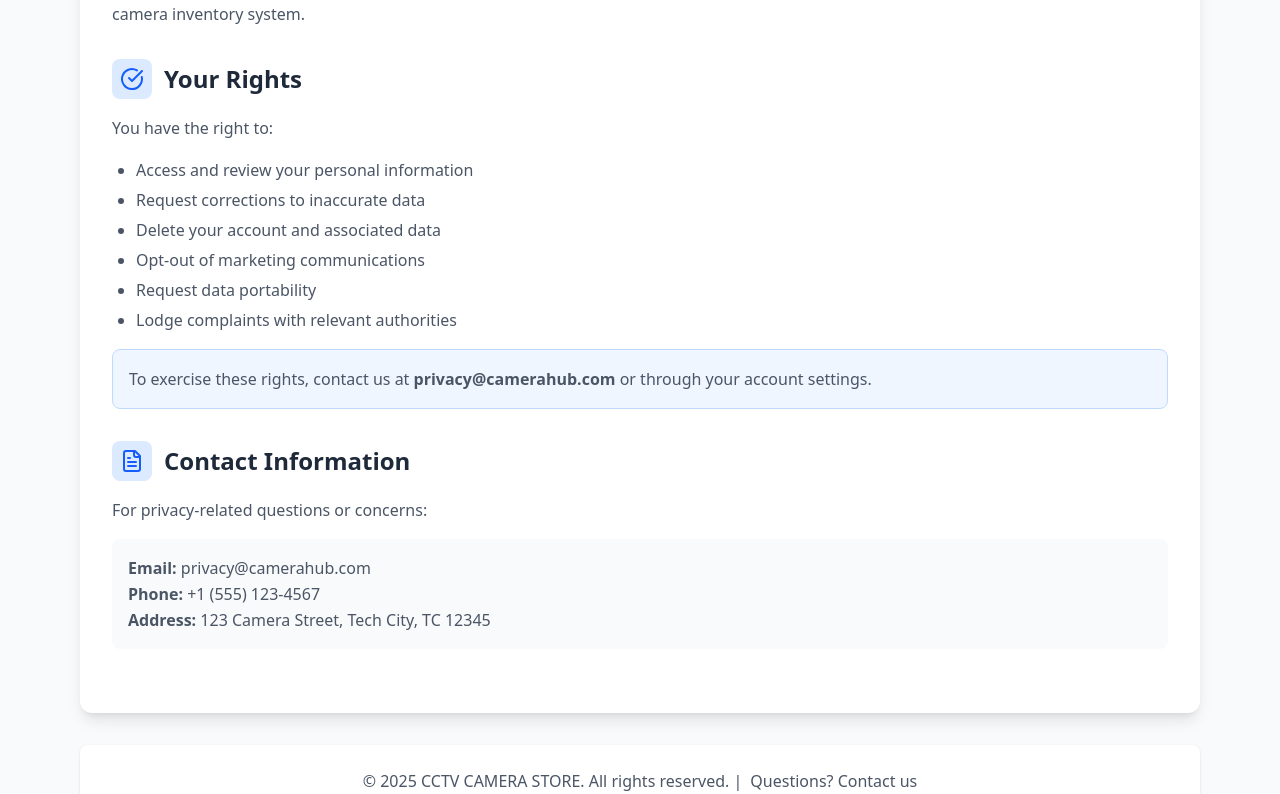
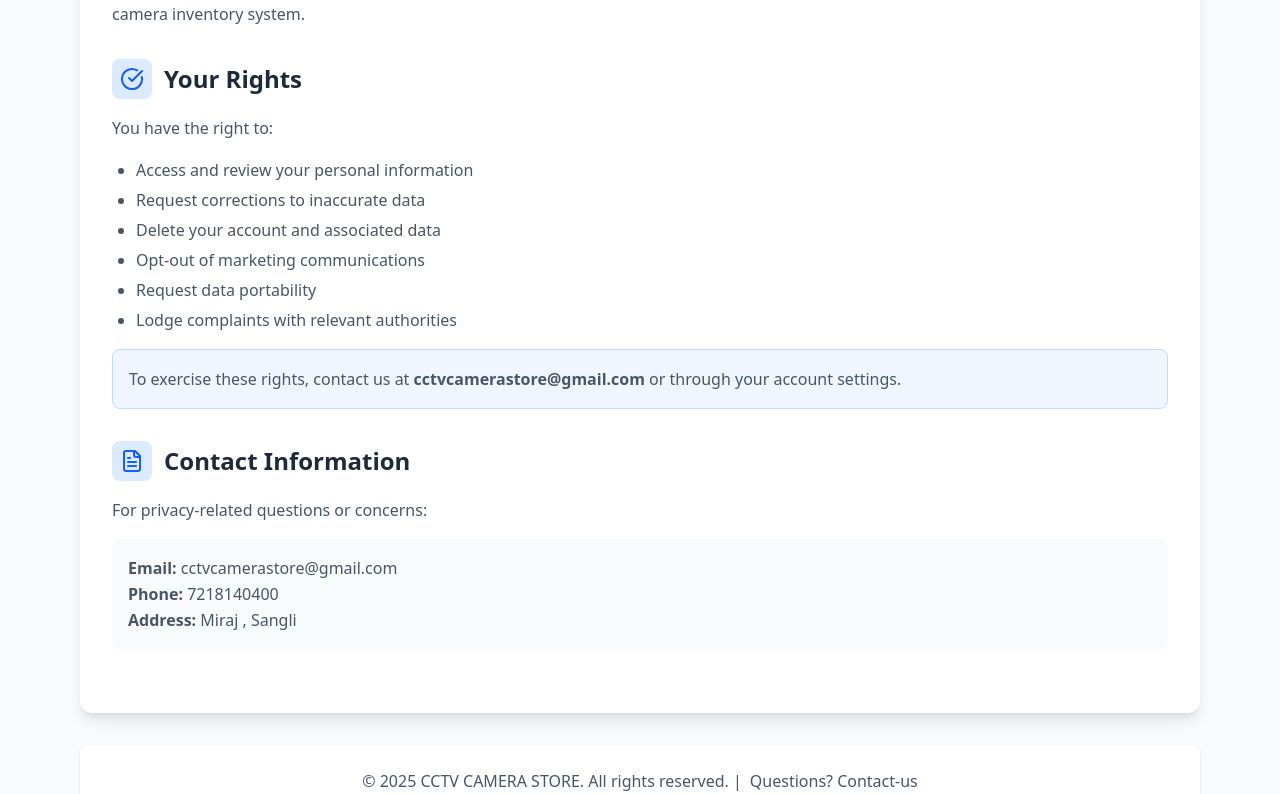
Before and after one commit to 6102-siddharth/E-kart-Frontend, a React (Vite) app: page /Terms in a window 1280 px wide. Shown: the part 2003-2797 px from the top of the page. Built offline with nearby package versions, Linux system fonts and the light colour scheme; no server answers.

Commit message:
checkout page .env page updated

```diff
--- a/src/components/CheckoutPage.jsx
+++ b/src/components/CheckoutPage.jsx
@@ -65,7 +65,7 @@ function CheckoutPage() {
     try {
       // 5. Submit order to the backend
       const response = await axios.post(
-        'http://localhost:5000/api/orders',
+        `${import.meta.env.VITE_BACKEND_URL}/api/orders`,
         orderDetails
       );
 
--- a/src/components/OrderSuccess.jsx
+++ b/src/components/OrderSuccess.jsx
@@ -40,7 +40,7 @@ function OrderSuccessPage() {
             Continue Shopping
           </Link>
           <Link
-            to="/profile/orders" // A link to where the user can see their order history
+            to="/orders" // A link to where the user can see their order history
             className="inline-block bg-gray-700 hover:bg-gray-800 text-white font-semibold py-3 px-6 rounded-lg transition-colors duration-300"
           >
             View My Orders
--- a/src/components/Terms.jsx
+++ b/src/components/Terms.jsx
@@ -39,7 +39,7 @@ const Terms = () => {
         <h1 className="text-3xl font-bold text-gray-800 mb-2">Privacy Policy</h1>
         <p className="text-gray-600">Last updated: {new Date().toLocaleDateString()}</p>
         <p className="mt-4 text-gray-700">
-          At CameraHub, we are committed to protecting your privacy and ensuring the security of your personal information.
+          At CCTV Camera Store, we are committed to protecting your privacy and ensuring the security of your personal information.
           This policy explains how we collect, use, and safeguard your data when you use our camera inventory management system.
         </p>
       </div>
@@ -121,16 +121,16 @@ const Terms = () => {
           <li>Lodge complaints with relevant authorities</li>
         </ul>
         <p className="mt-4 p-4 bg-blue-50 rounded-lg border border-blue-200">
-          To exercise these rights, contact us at <strong>privacy@camerahub.com</strong> or through your account settings.
+          To exercise these rights, contact us at <strong>cctvcamerastore@gmail.com</strong> or through your account settings.
         </p>
       </Section>
 
       <Section title="Contact Information" icon={FileText}>
         <p>For privacy-related questions or concerns:</p>
         <div className="bg-gray-50 p-4 rounded-lg mt-4">
-          <p><strong>Email:</strong> privacy@camerahub.com</p>
-          <p><strong>Phone:</strong> +1 (555) 123-4567</p>
-          <p><strong>Address:</strong> 123 Camera Street, Tech City, TC 12345</p>
+          <p><strong>Email:</strong> cctvcamerastore@gmail.com</p>
+          <p><strong>Phone:</strong> 7218140400</p>
+          <p><strong>Address:</strong> Miraj , Sangli</p>
         </div>
       </Section>
     </div>
@@ -142,14 +142,14 @@ const Terms = () => {
         <h1 className="text-3xl font-bold text-gray-800 mb-2">Terms & Conditions</h1>
         <p className="text-gray-600">Last updated: {new Date().toLocaleDateString()}</p>
         <p className="mt-4 text-gray-700">
-          These terms govern your use of CameraHub's inventory management system and e-commerce platform.
+          These terms govern your use of CCTV Camera Store, inventory management system and e-commerce platform.
           By using our services, you agree to these terms and conditions.
         </p>
       </div>
 
       <Section title="Acceptance of Terms" icon={FileText}>
         <p>
-          By accessing or using CameraHub's camera inventory management system, you acknowledge that you have read,
+          By accessing or using CCTV Camera Store, camera inventory management system, you acknowledge that you have read,
           understood, and agree to be bound by these Terms & Conditions. If you do not agree with any part of these terms,
           you may not use our service.
         </p>
@@ -223,9 +223,9 @@ const Terms = () => {
       <Section title="Contact for Terms" icon={FileText}>
         <p>For questions about these terms:</p>
         <div className="bg-gray-50 p-4 rounded-lg mt-4">
-          <p><strong>Email:</strong> legal@camerahub.com</p>
-          <p><strong>Phone:</strong> +1 (555) 123-4567</p>
-          <p><strong>Business Hours:</strong> Monday-Friday, 9 AM - 6 PM EST</p>
+          <p><strong>Email:</strong> cctvcamerastore@gmail.com</p>
+          <p><strong>Phone:</strong> 7218140400</p>
+          <p><strong>Business Hours:</strong> Monday-Friday, 9 AM - 6 PM </p>
         </div>
       </Section>
     </div>
@@ -274,8 +274,8 @@ const Terms = () => {
             © 2025 CCTV CAMERA STORE. All rights reserved. |
 
             <span className="ml-2">Questions?   <Link to="/contact" className="hover:text-orange-500 transition-colors">
-              Contact
-            </Link> us</span>
+              Contact-us
+            </Link> </span>
 
           </p>
         </div>
```
